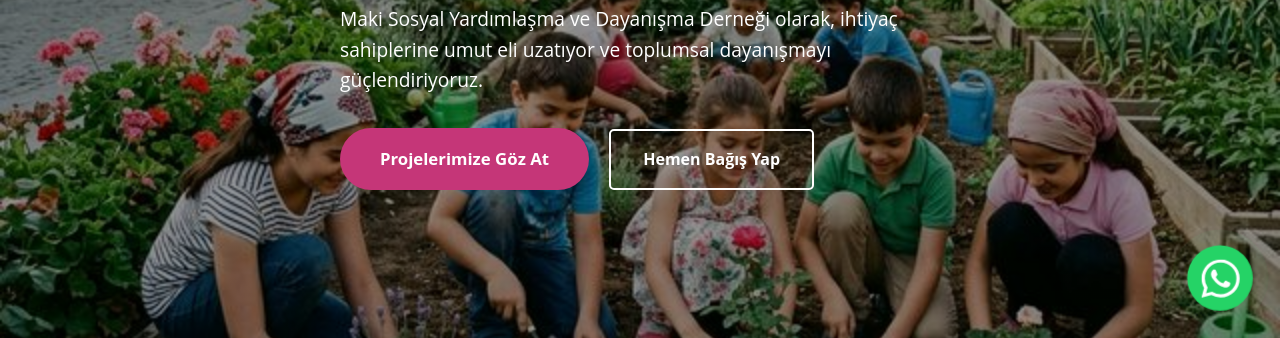
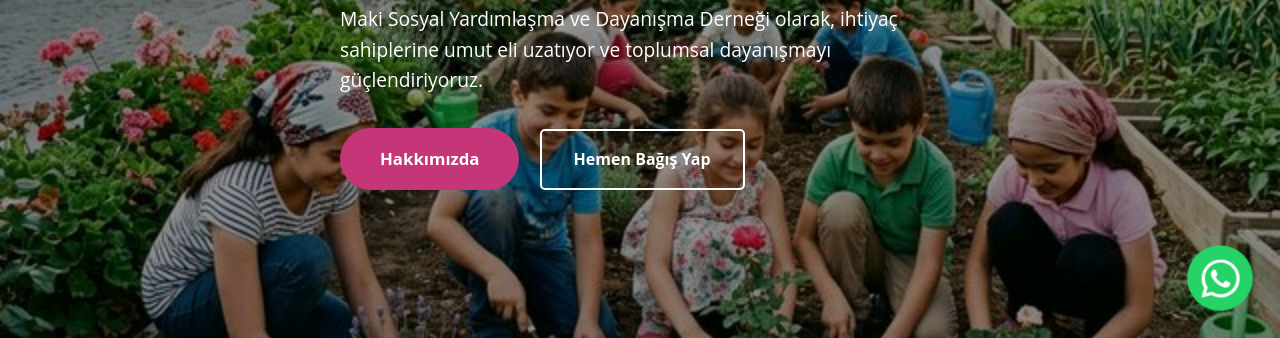
Before and after one commit to Brainfitnarlidere/maki, a plain HTML site: page index.html in a window 1280 px wide. Shown: the part 462-800 px from the top of the page. Drawn offline with nearby package versions, Linux system fonts and the light colour scheme.

Commit message:
Anasayfa butonu: Hakkımızda
Co-Authored-By: Claude Opus 5.5 <noreply@anthropic.com>

```diff
--- a/index.html
+++ b/index.html
@@ -85,7 +85,7 @@
                 <h1>İyilik Bir Kalp Atışı Uzağınızda</h1>
                 <p>Maki Sosyal Yardımlaşma ve Dayanışma Derneği olarak, ihtiyaç sahiplerine umut eli uzatıyor ve toplumsal dayanışmayı güçlendiriyoruz.</p>
                 <div class="hero-btns">
-                    <a href="#projects" class="btn btn-primary">Projelerimize Göz At</a>
+                    <a href="/hakkimizda/" class="btn btn-primary">Hakkımızda</a>
                     <a href="/bagis" class="btn btn-secondary btn-donate">Hemen Bağış Yap</a>
                 </div>
             </div>
```
